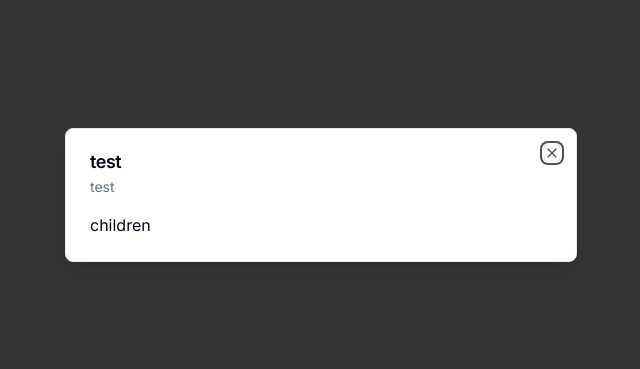
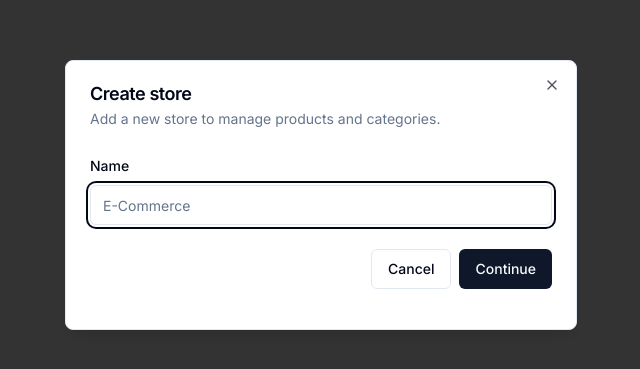
Before and after one commit to AliSabet81/fullstack-ecommerce-admin, a Next.js app: page / in a window 1280 px wide. Shown: the part 205-574 px from the top of the page, without its empty margins (319-959 px from the left). Built offline with nearby package versions, Linux system fonts and the light colour scheme.

Commit message:
create store model

```diff
--- a/app/(root)/page.tsx
+++ b/app/(root)/page.tsx
@@ -1,19 +1,19 @@
 "use client";
 import { Modal } from "@/components/ui/modal";
+import { useStoreModal } from "@/hooks/use-store-modal";
 import { UserButton } from "@clerk/nextjs";
+import { useEffect } from "react";
 
 const SetupPage = () => {
-  return (
-    <div className="p-4">
-      <Modal
-        title={"test"}
-        description={"test"}
-        isOpen
-        onClose={() => {}}
-      >
-        children
-      </Modal>
-    </div>
-  );
+  const onOpen = useStoreModal((state) => state.onOpen);
+  const isOpen = useStoreModal((state) => state.isOpen);
+
+  useEffect(() => {
+    if (!isOpen) {
+      onOpen();
+    }
+  }, [isOpen, onOpen]);
+
+  return null;
 };
 export default SetupPage;
--- a/app/layout.tsx
+++ b/app/layout.tsx
@@ -1,7 +1,10 @@
 import type { Metadata } from "next";
 import { Inter } from "next/font/google";
+import { ClerkProvider } from "@clerk/nextjs";
+
+import { ModalProvider } from "@/providers/modal-provider";
+
 import "./globals.css";
-import { ClerkProvider } from "@clerk/nextjs";
 
 const inter = Inter({ subsets: ["latin"] });
 
@@ -18,7 +21,10 @@ export default function RootLayout({
   return (
     <ClerkProvider>
       <html lang="en">
-        <body className={inter.className}>{children}</body>
+        <body className={inter.className}>
+          <ModalProvider />
+          {children}
+        </body>
       </html>
     </ClerkProvider>
   );
--- /dev/null
+++ b/components/modals/store-modal.tsx
@@ -0,0 +1,103 @@
+"use client";
+
+import * as z from "zod";
+import axios from "axios";
+import { zodResolver } from "@hookform/resolvers/zod"; // for form validation
+import { useForm } from "react-hook-form";
+import { toast } from "react-hot-toast";
+import { useRouter } from "next/navigation";
+import { useState } from "react";
+
+import { Modal } from "@/components/ui/modal";
+import { Input } from "@/components/ui/input";
+import {
+  Form,
+  FormControl,
+  FormDescription,
+  FormField,
+  FormItem,
+  FormLabel,
+  FormMessage,
+} from "@/components/ui/form";
+import { useStoreModal } from "@/hooks/use-store-modal";
+import { Button } from "@/components/ui/button";
+
+const formSchema = z.object({
+  name: z.string().min(1),
+});
+
+export const StoreModal = () => {
+  const storeModal = useStoreModal();
+  const router = useRouter();
+
+  const [loading, setLoading] = useState(false);
+
+  const form = useForm<z.infer<typeof formSchema>>({
+    resolver: zodResolver(formSchema),
+    defaultValues: {
+      name: "",
+    },
+  });
+
+  const onSubmit = async (values: z.infer<typeof formSchema>) => {
+    try {
+      setLoading(true);
+      const response = await axios.post("/api/stores", values);
+
+      window.location.assign(`/${response.data.id}`); //redirect to dashboard
+    } catch (error) {
+      toast.error("Something went wrong");
+    } finally {
+      setLoading(false);
+    }
+  };
+
+  return (
+    <Modal
+      title="Create store"
+      description="Add a new store to manage products and categories."
+      isOpen={storeModal.isOpen}
+      onClose={storeModal.onClose}
+    >
+      <div>
+        <div className="space-y-4 py-2 pb-4">
+          <div className="space-y-2">
+            <Form {...form}>
+              <form onSubmit={form.handleSubmit(onSubmit)}>
+                <FormField
+                  control={form.control}
+                  name="name"
+                  render={({ field }) => (
+                    <FormItem>
+                      <FormLabel>Name</FormLabel>
+                      <FormControl>
+                        <Input
+                          disabled={loading}
+                          placeholder="E-Commerce"
+                          {...field}
+                        />
+                      </FormControl>
+                      <FormMessage />
+                    </FormItem>
+                  )}
+                />
+                <div className="pt-6 space-x-2 flex items-center justify-end w-full">
+                  <Button
+                    disabled={loading}
+                    variant="outline"
+                    onClick={storeModal.onClose}
+                  >
+                    Cancel
+                  </Button>
+                  <Button disabled={loading} type="submit">
+                    Continue
+                  </Button>
+                </div>
+              </form>
+            </Form>
+          </div>
+        </div>
+      </div>
+    </Modal>
+  );
+};
--- a/package.json
+++ b/package.json
@@ -19,6 +19,7 @@
     "@radix-ui/react-select": "^2.0.0",
     "@radix-ui/react-separator": "^1.0.3",
     "@radix-ui/react-slot": "^1.0.2",
+    "axios": "^1.6.8",
     "class-variance-authority": "^0.7.0",
     "clsx": "^2.1.1",
     "cmdk": "^1.0.0",
@@ -27,6 +28,7 @@
     "react": "^18",
     "react-dom": "^18",
     "react-hook-form": "^7.51.4",
+    "react-hot-toast": "^2.4.1",
     "tailwind-merge": "^2.3.0",
     "tailwindcss-animate": "^1.0.7",
     "zod": "^3.23.6",
--- /dev/null
+++ b/providers/modal-provider.tsx
@@ -0,0 +1,25 @@
+"use client";
+
+import { useEffect, useState } from "react";
+
+import { StoreModal } from "@/components/modals/store-modal";
+
+export const ModalProvider = () => {
+  const [isMounted, setIsMounted] = useState(false);
+
+  useEffect(() => {
+    setIsMounted(true);
+  }, []);
+
+  //   if it's a server side
+  if (!isMounted) {
+    return null;
+  }
+
+  //   if it's client side
+  return (
+    <>
+      <StoreModal />
+    </>
+  );
+};
```
Also changed, not shown: 1 other file (tests, documents, lock files or other folders).
